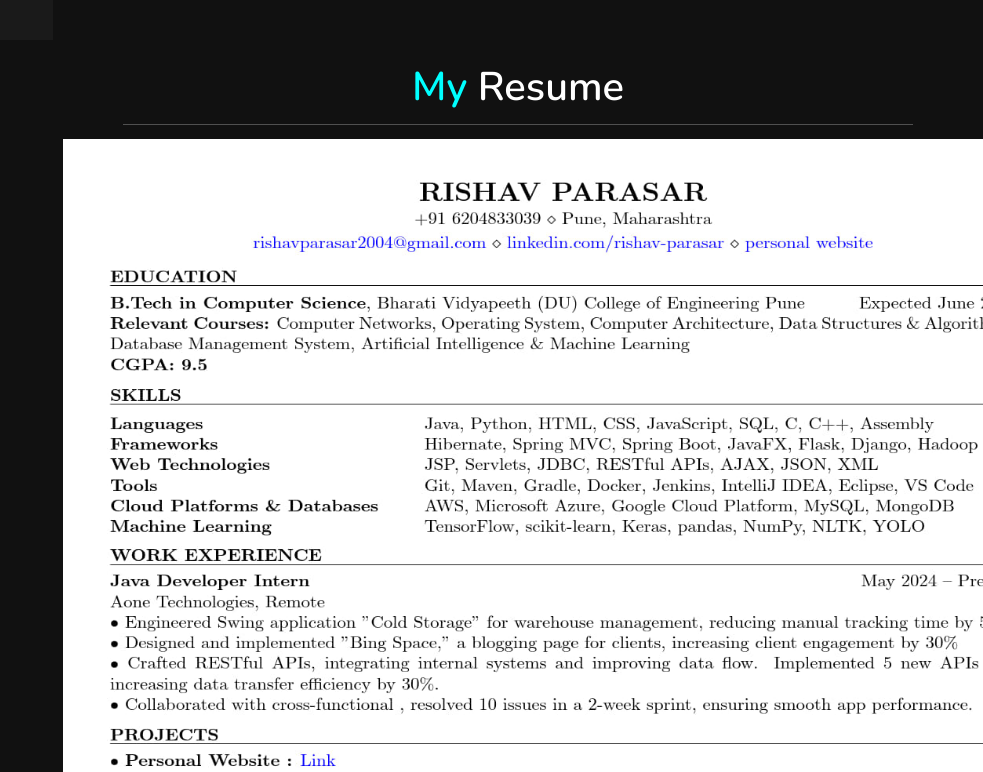
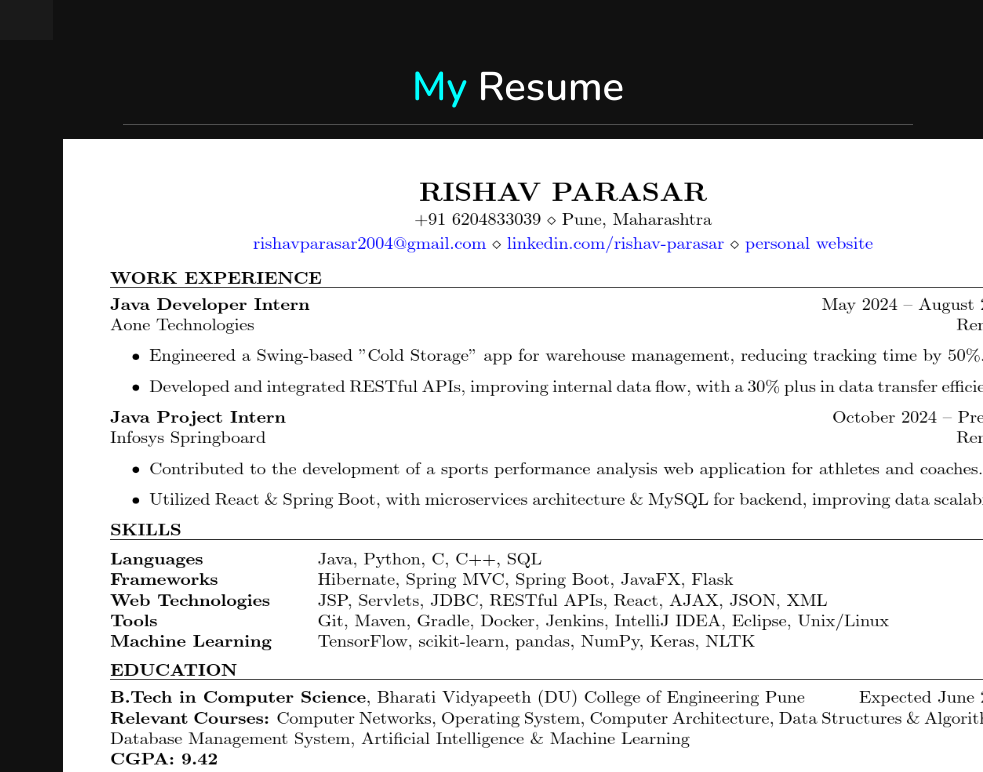
Before and after one commit to Parasar33/Rishav_resume, a plain HTML site: page index.html in a window 1280 px wide. Shown: the part 760-1532 px from the top of the page, without its empty margins (297-1280 px from the left). Drawn offline with nearby package versions, Linux system fonts and the light colour scheme.

Commit message:
Update index.html

```diff
--- a/index.html
+++ b/index.html
@@ -58,7 +58,7 @@
 
     <section class="about" id="about">
         <h1 class="heading"> <span>My</span> Resume </h1><br>
-        <img src="images/resume1.jpg" alt="" class="resume-image">
+        <img src="images/resume2.png" alt="" class="resume-image">
 
         <a href="rishav_parasar_resume.pdf" download class="btn">
             Download Resume <i class="fa-solid fa-download"></i>
```
